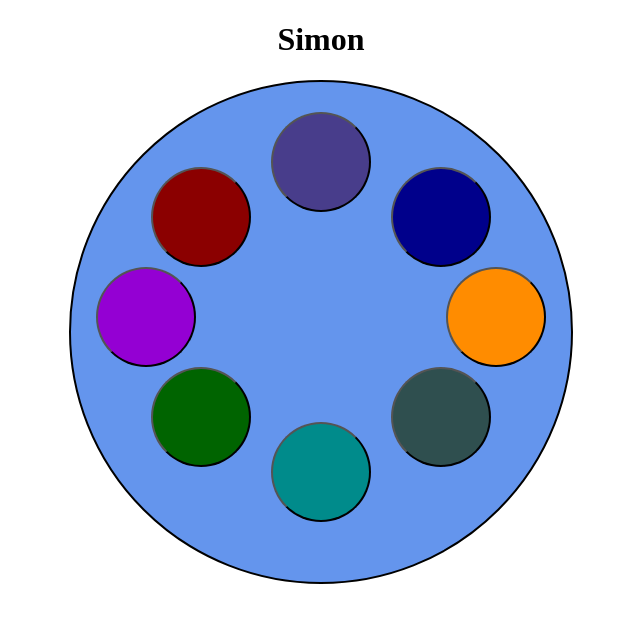
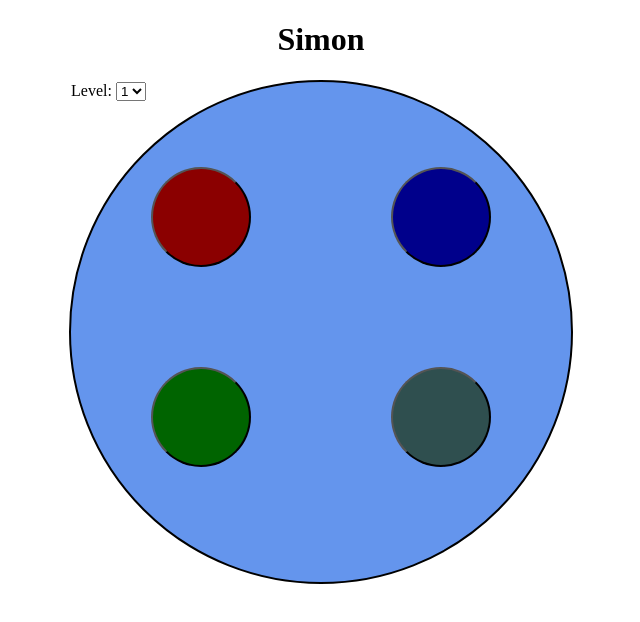
Before and after one commit to Jarfsoft/mitala, a Vue app: page / in a window 1280 px wide. Shown: the top 622 px of the page, without its empty margins (319-959 px from the left). Built offline with nearby package versions, Linux system fonts and the light colour scheme.

Commit message:
Add levels logic

```diff
--- a/src/components/Container.vue
+++ b/src/components/Container.vue
@@ -1,7 +1,11 @@
 <template>
-  <div v-for="color in colorsBtn" :key="color">
+  <div v-for="color in colorsBtnTemp" :key="color">
     <Button :class="color" :color="color"/>
   </div>
+  <label for="level">Level: </label>
+  <select v-model="level">
+    <option v-for="l in levels" :value="l" :key="l">{{l}}</option>
+  </select>
 </template>
 
 <script>
@@ -14,7 +18,26 @@
     },
     data() {
       return{
-        colorsBtn: ['red', 'blue', 'green', 'slategray', 'violet', 'orange', 'slateblue', 'cyan']
+        colorsBtn: ['red', 'blue', 'green', 'slategray', 'violet', 'orange', 'slateblue', 'cyan'],
+        colorsBtnTemp: [],
+        level: 1,
+        levels: [1, 2, 3]
+      }
+    },
+    mounted() {
+      this.colorsBtnTemp = this.colorsBtn.slice(0, 4)
+    },
+    watch: {
+      level() {
+        if(this.level === 1) {
+          this.colorsBtnTemp = this.colorsBtn.slice(0, 4)
+        }
+        else if(this.level === 2) {
+          this.colorsBtnTemp = this.colorsBtn.slice(0, 6)
+        }
+        else if(this.level === 3) {
+          this.colorsBtnTemp = this.colorsBtn
+        }
       }
     }
   }
```
